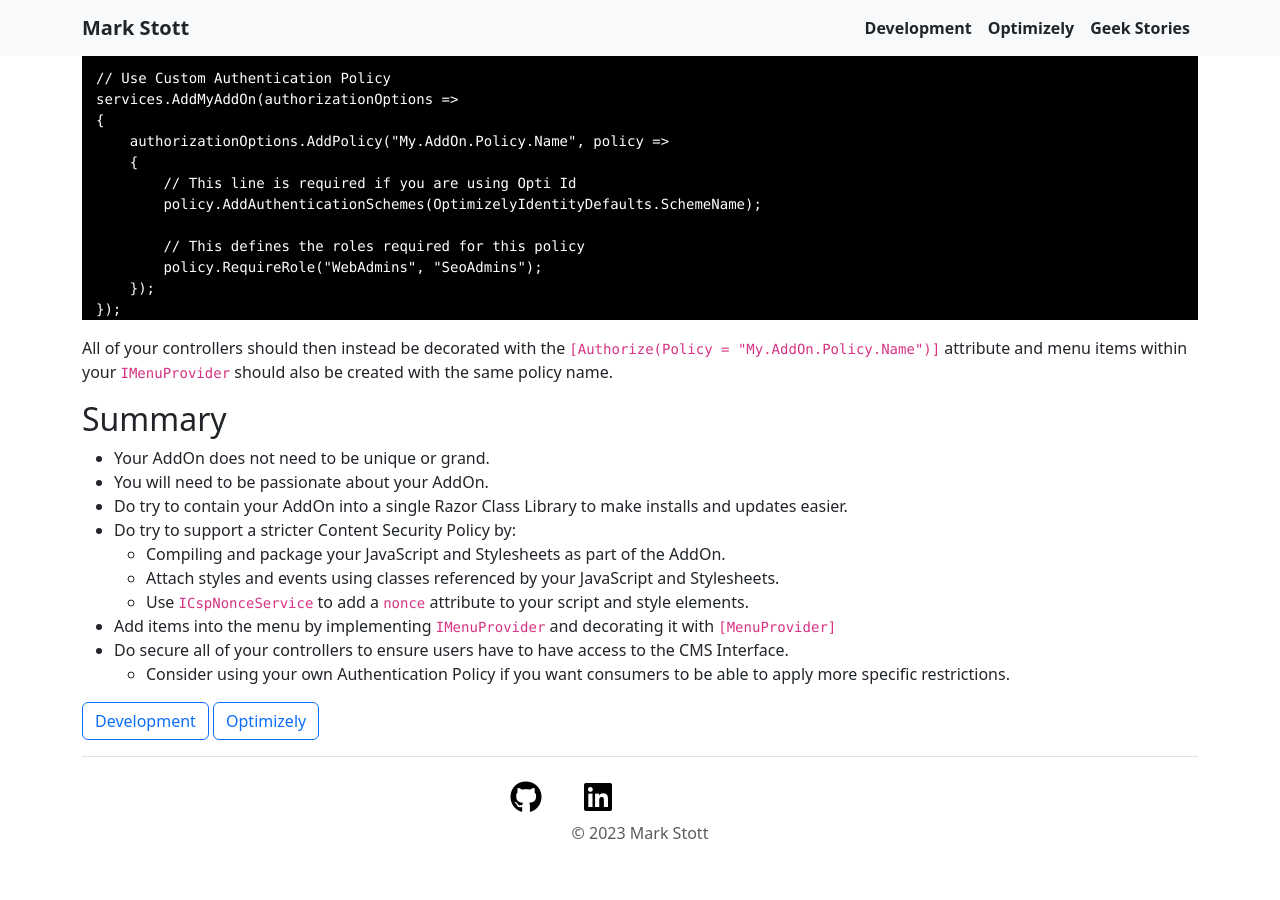
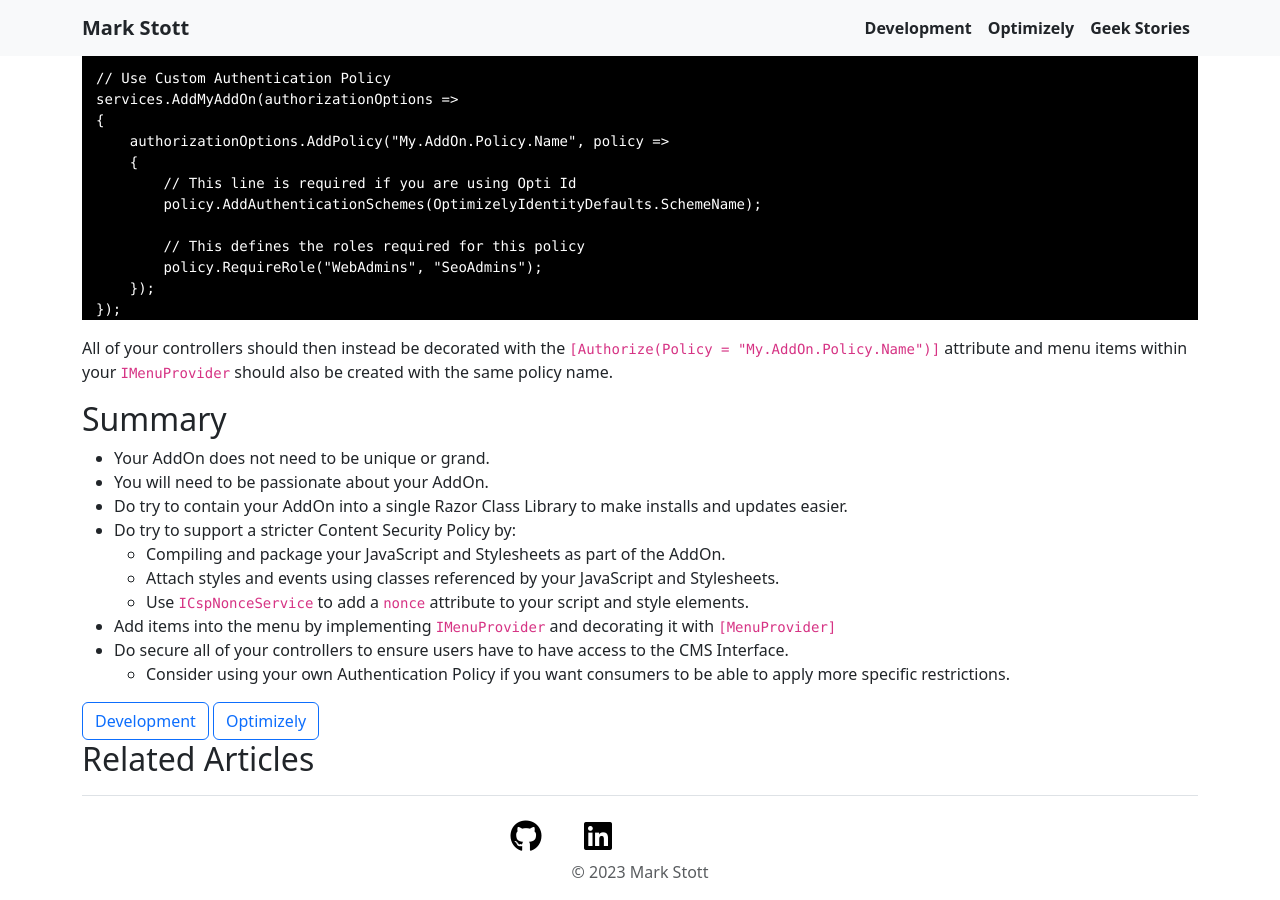
Before and after one commit to GeekInTheNorth/GeekInTheNorth.github.io, a Jekyll site: the page built from _posts/2024-08-28-how-to-create-an-optimizely-addon-part-1.md, in a window 1280 px wide and 900 px high, scrolled down 5768 px. Built offline with Jekyll 4.4.1, drawn with Linux system fonts in a browser that asks for light colours; before the commit the page ends 6629 px from its top, so only the background shows below that.

Commit message:
Add related articles

```diff
--- a/_layouts/post.html
+++ b/_layouts/post.html
@@ -2,10 +2,35 @@
 layout: default
 ---
 
-{{ content }}
+<article>
+    {{ content }}
 
-<div>
-    {% for category in page.categories %}
-        <a href='/article/list/{{ category | downcase | replace: " ", "-" }}' class='btn btn-outline-primary'>{{ category }}</a>
+    <div>
+        {% for category in page.categories %}
+            <a href='/article/list/{{ category | downcase | replace: " ", "-" }}' class='btn btn-outline-primary'>{{ category }}</a>
+        {% endfor %}
+    </div>
+</article>
+
+{% if page.relatedArticles %}
+
+<section>
+    <h2 class="mb-3">Related Articles</h2>
+    {% for post in site.posts %}
+    {% if page.relatedArticles contains post.path %}
+    <div class="card mb-3">
+      <div class="card-body">
+        <h5 class="card-title">{{ post.title }}</h5>
+        <h6 class="card-subtitle mb-2 text-muted">Published: {{ post.date | date_to_long_string: "ordinal" }}</h6>
+        <p class="card-text">{{ post.description }}</p>
+        <a href="{{ post.url }}" class="btn btn-primary me-2">Read more</a>
+        {% for category in post.categories %}
+          <a href='/article/list/{{ category | downcase | replace: " ", "-" }}' class='btn btn-outline-secondary btn-sm me-2'>{{ category }}</a>
+        {% endfor %}
+      </div>
+    </div>
+    {% endif %}
     {% endfor %}
-</div>
+</section>
+
+{% endif %}
```
Also changed, not shown: _posts/2024-08-28-how-to-create-an-optimizely-addon-part-1.md (+2 -0 lines).
